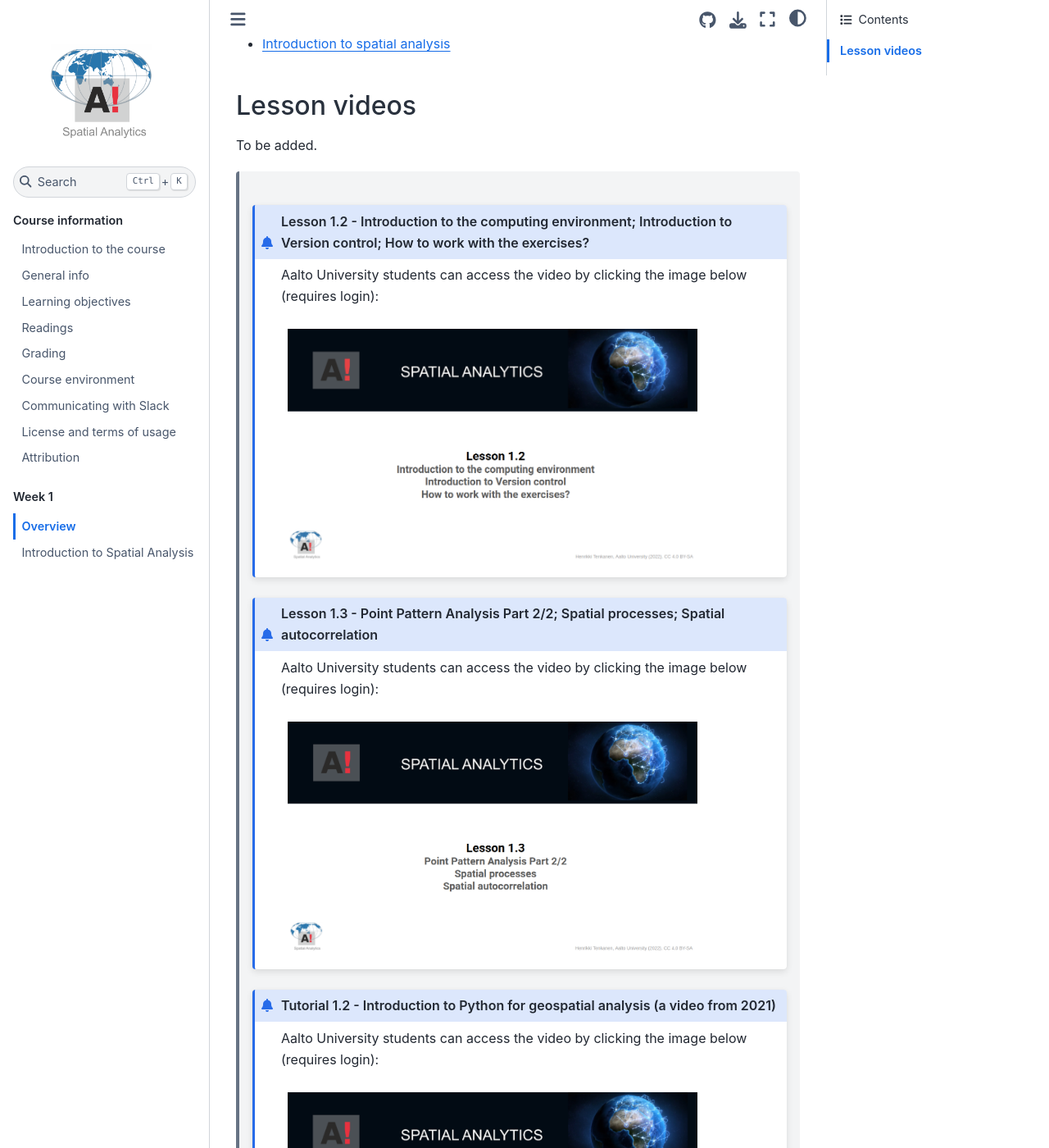
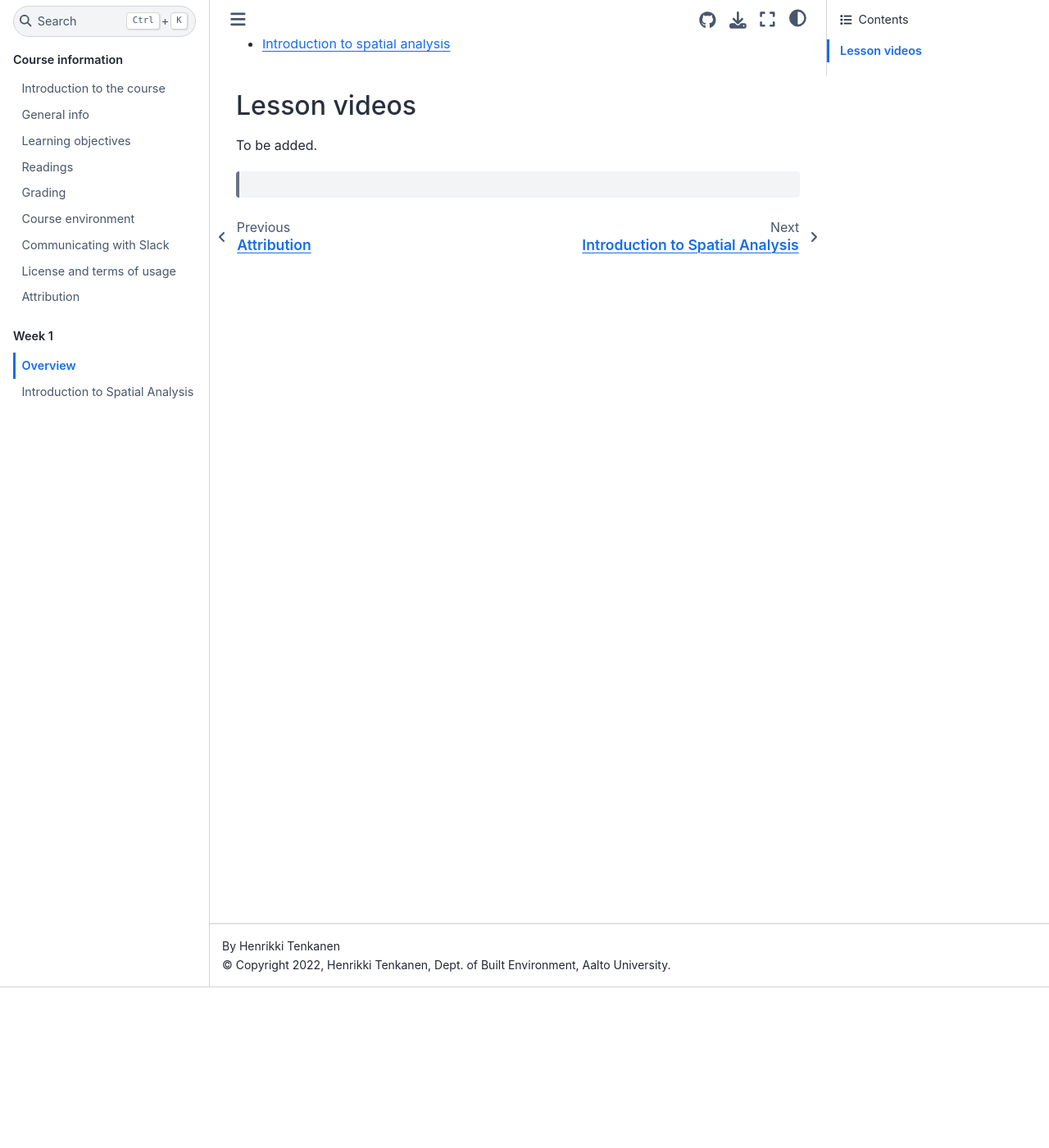
Before and after one commit to AaltoGIS/Spatial-Analytics, a Sphinx documentation site: the page built from source/lessons/L1/overview.rst, in a window 1280 px wide and 1400 px high, scrolled down 196 px. Shown: the whole window at 82% size. Built offline with Sphinx 7.4.7 and the Sphinx Book theme 1.1.4, drawn with Linux system fonts in a browser that asks for light colours; pages that are not in the unit, such as notebooks, are missing from menus; some of the changed lines change nothing that is shown.

Commit message:
Remove videos

```diff
--- a/source/lessons/L1/overview.rst
+++ b/source/lessons/L1/overview.rst
@@ -24,7 +24,7 @@ To be added.
             :width: 500px
             :align: left
 
-    .. admonition:: Lesson 1.2 - Introduction to the computing environment; Introduction to Version control; How to work with the exercises?
+    .. .. admonition:: Lesson 1.2 - Introduction to the computing environment; Introduction to Version control; How to work with the exercises?
 
             Aalto University students can access the video by clicking the image below (requires login):
 
@@ -33,7 +33,7 @@ To be added.
                 :width: 500px
                 :align: left
 
-    .. admonition:: Lesson 1.3 - Point Pattern Analysis Part 2/2; Spatial processes; Spatial autocorrelation
+    .. .. admonition:: Lesson 1.3 - Point Pattern Analysis Part 2/2; Spatial processes; Spatial autocorrelation
 
         Aalto University students can access the video by clicking the image below (requires login):
 
@@ -43,7 +43,7 @@ To be added.
             :align: left
 
 
-    .. admonition:: Tutorial 1.2 - Introduction to Python for geospatial analysis (a video from 2021)
+    .. .. admonition:: Tutorial 1.2 - Introduction to Python for geospatial analysis (a video from 2021)
 
         Aalto University students can access the video by clicking the image below (requires login):
 
```
